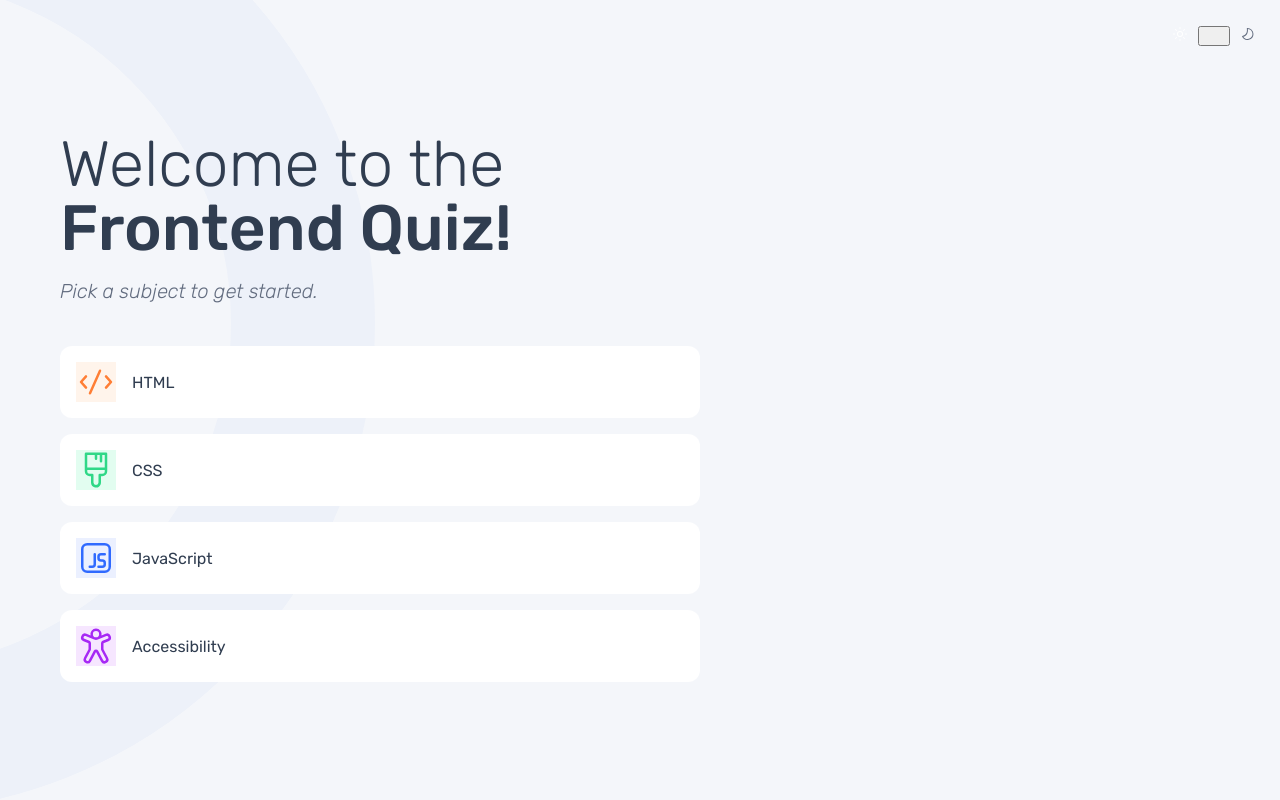
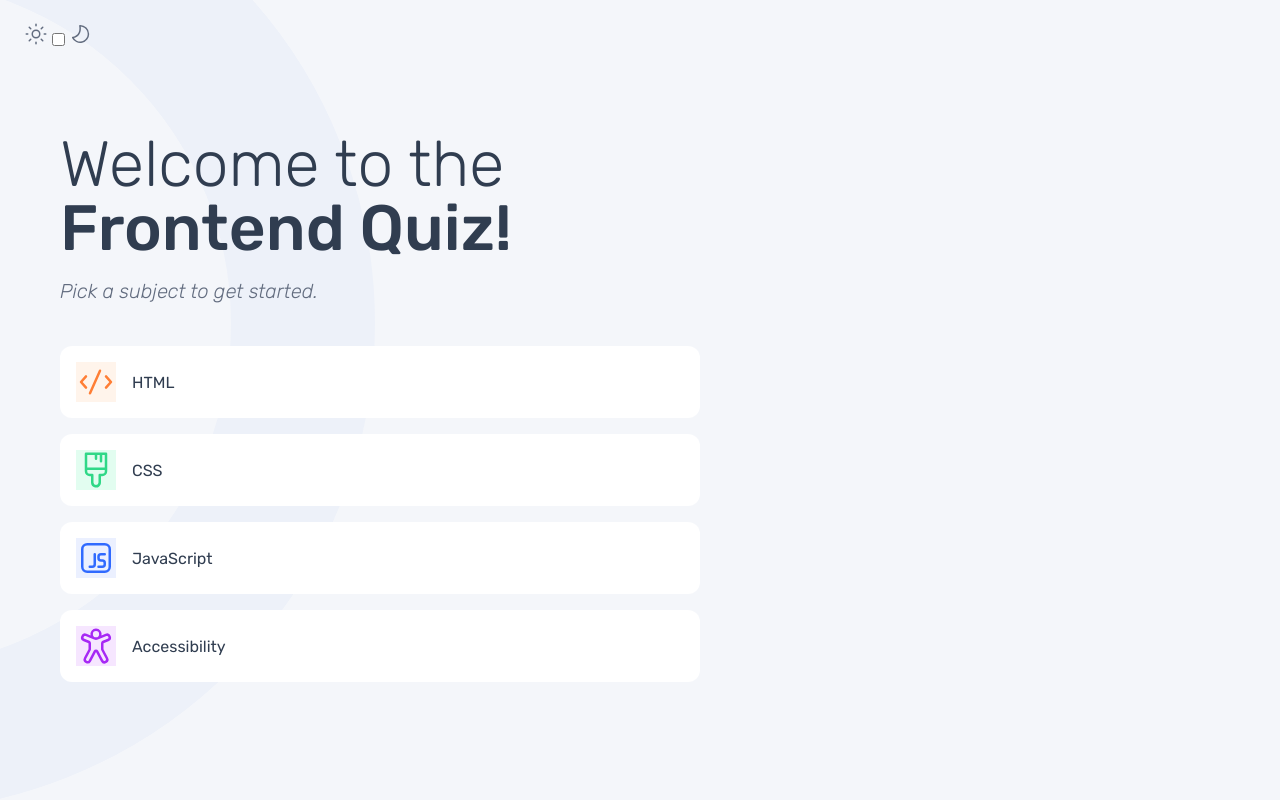
Before and after one commit to nottohave/Frontend-Quiz-App, a plain HTML site: page index.html in a window 1280 px wide. Shown: the top 800 px of the page. Drawn offline with Linux system fonts and the light colour scheme.

Commit message:
index.html

```diff
--- a/index.html
+++ b/index.html
@@ -18,10 +18,19 @@
         <img class="accessibility-img" src="./starter-code/assets/images/icon-accessibility.svg" alt="icon-accessibility">
         <h2>Accessibility</h2>
       </section>
-      <section class="theme-device">
-        <img src="./starter-code/assets/images/icon-sun-light.svg" alt="icon-moon-light" srcset="">
-        <button></button>
-        <img src="./starter-code/assets/images/icon-moon-dark.svg" alt="icon-moon-dark" srcset="">
+      <section class="toggle-container">
+        <label for="theme" class="theme">
+          <span class="theme--text">
+            <img class="icon-sunlight" src="./starter-code/assets/images/icon-sun-dark.svg" alt="icon-moon-light" srcset="">
+          </span>
+          <input type="checkbox" id="theme">
+          <span class="theme--btn"></span>
+          <span class="theme--text">
+            <img src="./starter-code/assets/images/icon-moon-dark.svg" alt="icon-moon-dark" srcset="">
+
+          </span>
+        </label>
+
       </section>
     </nav>
   </header>
```
